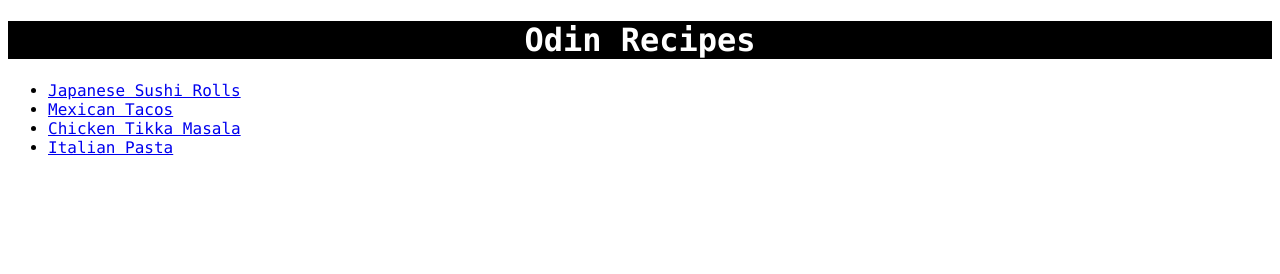
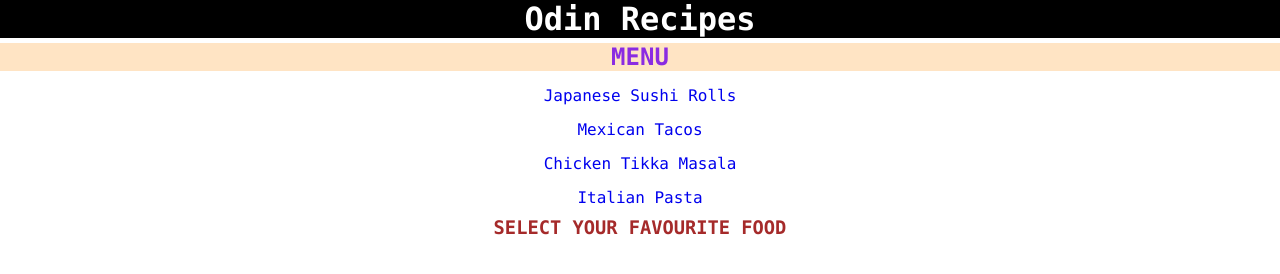
Before and after one commit to Rathan-Kumar-Gaddam/odin-recipes, a plain HTML site: page index.html in a window 1280 px wide. Drawn offline with Linux system fonts and the light colour scheme.

Commit message:
added hovering effect on the menu list in index page

```diff
--- a/index.html
+++ b/index.html
@@ -8,12 +8,15 @@
 </head>
 <body>
     <h1 class="main-heading">Odin Recipes</h1>
-    <ul>
-       <li> <a href="./recipes/JapaneseSushiRolls.html">Japanese Sushi Rolls</a></li>
+    <h2 class="heading-menu">MENU</h2>
+    <ul class="menu-iems">
+       <li class="japan-food"> <a href="./recipes/JapaneseSushiRolls.html">Japanese Sushi Rolls</a></li>
       <li>  <a href="./recipes/MexicanTacos.html">Mexican Tacos</a></li>
       <li> <a href="./recipes/ChickenTikkaMasala.html">Chicken Tikka Masala</a></li>
 
       <li><a href="./recipes/itItalianPasta.html">Italian Pasta</a></li>
     </ul>
+    <h3 style="text-align: center ;color: brown; margin-top: 5px;">SELECT YOUR FAVOURITE FOOD </h3>
+
 </body>
 </html>
--- a/style.css
+++ b/style.css
@@ -1,3 +1,8 @@
+*{
+    box-sizing: border-box;
+    padding: 0px;
+    margin: 0px;
+}
 body{
     font-family:  "Lucida Console", "Courier New", monospace;
 
@@ -8,3 +13,27 @@ body{
     color: rgb(255, 255, 255);
     background-color: rgb(0, 0, 0);
 }
+.heading-menu{
+    text-align: center;
+    color: blueviolet;
+    background-color: bisque;
+    margin-top: 5px;
+}
+ul{
+    text-align: center;
+    margin-top: 10px;
+}
+li{
+    margin-top: 5px;
+    padding: 5px;
+}
+a{
+    text-decoration: none;
+    padding: 5px;
+}
+a:hover{
+    font-size: 18px;
+    background-color: aquamarine;
+    border-radius: 5px;
+
+}
```
Also changed, not shown: recipes/ChickenTikkaMasala.html (+21 -2 lines), recipes/JapaneseSushiRolls.html (+19 -1 lines), recipes/MexicanTacos.html (+21 -1 lines), recipes/itItalianPasta.html (+19 -1 lines).
